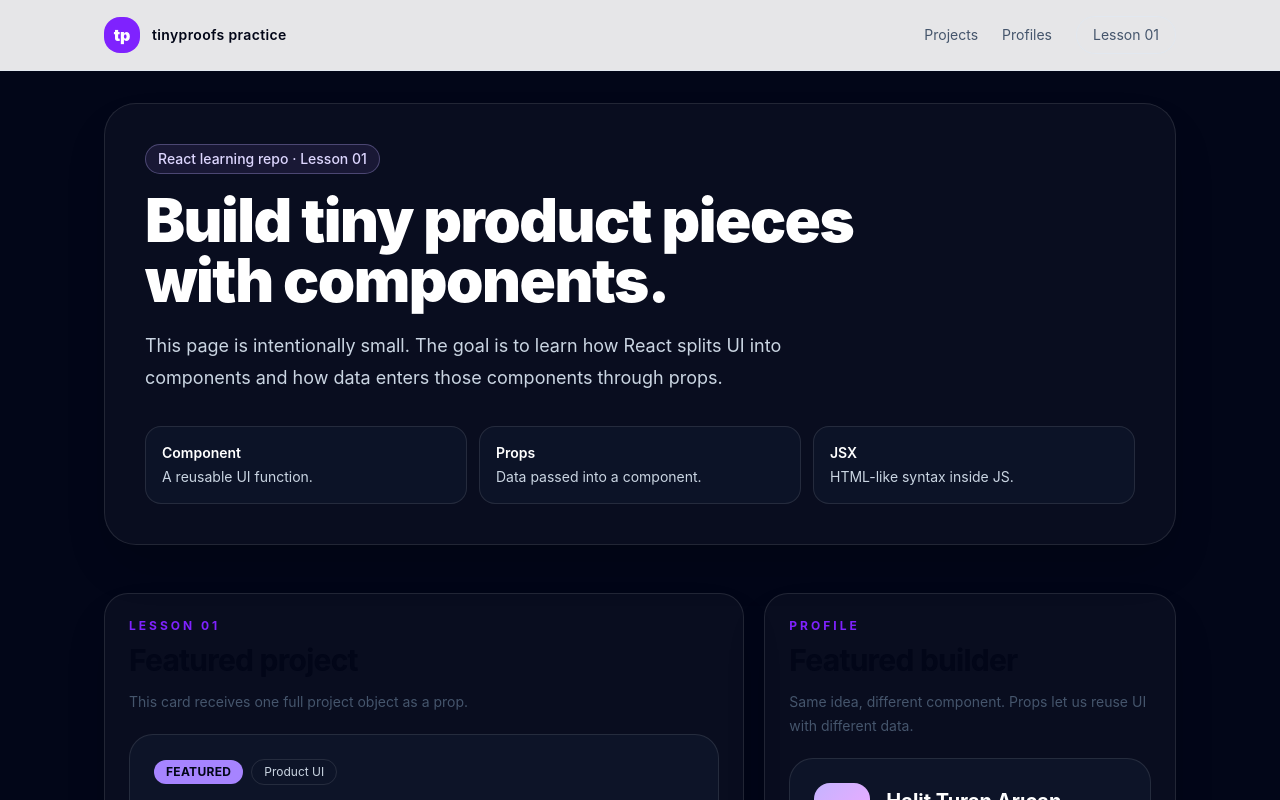
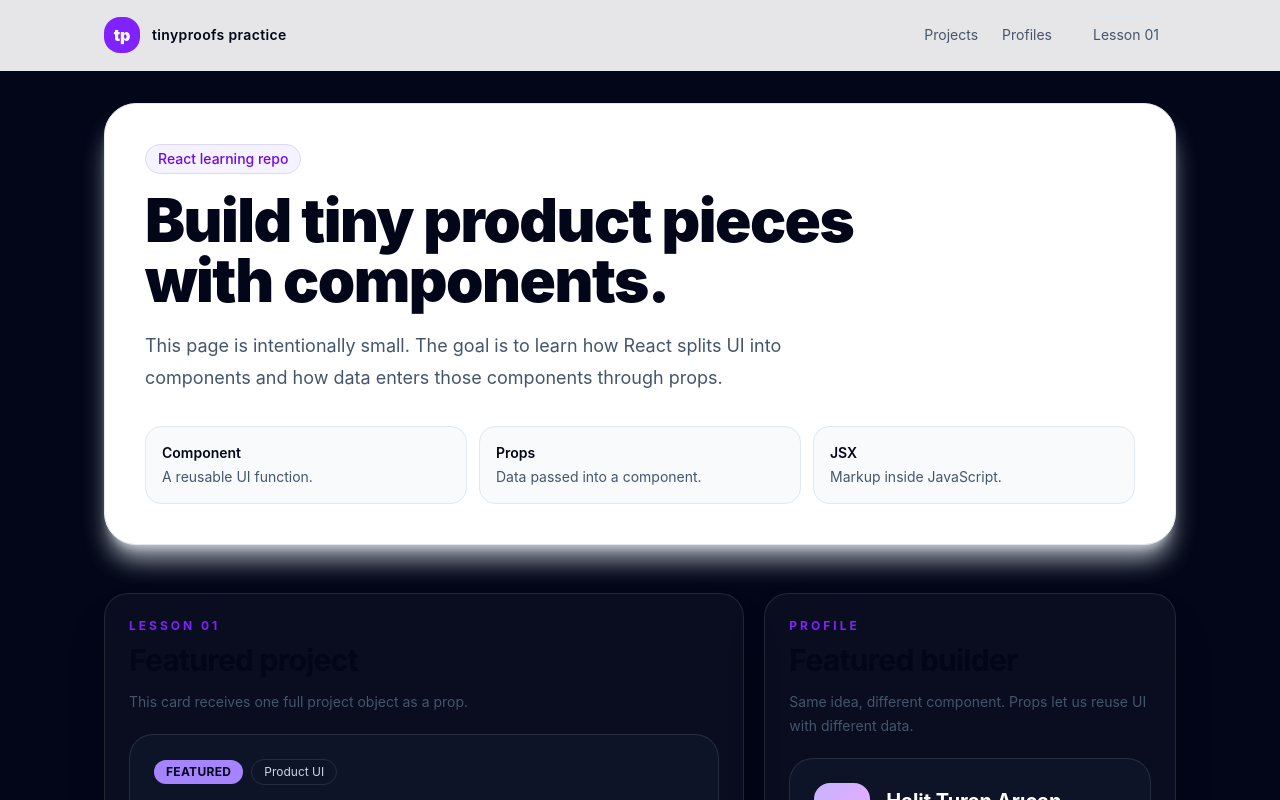
Before and after one commit to turanarican1985/tinyproofs-react-practice, a React (Vite) app: page / in a window 1280 px wide. Shown: the top 800 px of the page. Built offline with nearby package versions, Linux system fonts and the light colour scheme.

Commit message:
Convert hero to light theme

```diff
--- a/src/components/Hero.jsx
+++ b/src/components/Hero.jsx
@@ -1,32 +1,32 @@
 export default function Hero() {
   return (
-    <section id="top" className="overflow-hidden rounded-[2rem] border border-white/10 bg-white/[0.03] p-6 shadow-2xl shadow-black/20 sm:p-8 lg:p-10">
+    <section id="top" className="overflow-hidden rounded-[2rem] border border-slate-200 bg-white p-6 shadow-xl shadow-slate-200/70 sm:p-8 lg:p-10">
       <div className="max-w-3xl">
-        <p className="mb-4 inline-flex rounded-full border border-violet-300/30 bg-violet-400/10 px-3 py-1 text-sm font-medium text-violet-200">
-          React learning repo · Lesson 01
+        <p className="mb-4 inline-flex rounded-full border border-violet-200 bg-violet-50 px-3 py-1 text-sm font-medium text-violet-700">
+          React learning repo
         </p>
 
-        <h1 className="text-4xl font-black tracking-tight text-white sm:text-5xl lg:text-6xl">
+        <h1 className="text-4xl font-black tracking-tight text-slate-950 sm:text-5xl lg:text-6xl">
           Build tiny product pieces with components.
         </h1>
 
-        <p className="mt-5 max-w-2xl text-base leading-8 text-slate-300 sm:text-lg">
+        <p className="mt-5 max-w-2xl text-base leading-8 text-slate-600 sm:text-lg">
           This page is intentionally small. The goal is to learn how React splits UI into components and how data enters those components through props.
         </p>
       </div>
 
-      <div className="mt-8 grid gap-3 text-sm text-slate-300 sm:grid-cols-3">
-        <div className="rounded-2xl border border-white/10 bg-slate-900/70 p-4">
-          <p className="font-semibold text-white">Component</p>
+      <div className="mt-8 grid gap-3 text-sm text-slate-600 sm:grid-cols-3">
+        <div className="rounded-2xl border border-slate-200 bg-slate-50 p-4">
+          <p className="font-semibold text-slate-950">Component</p>
           <p className="mt-1">A reusable UI function.</p>
         </div>
-        <div className="rounded-2xl border border-white/10 bg-slate-900/70 p-4">
-          <p className="font-semibold text-white">Props</p>
+        <div className="rounded-2xl border border-slate-200 bg-slate-50 p-4">
+          <p className="font-semibold text-slate-950">Props</p>
           <p className="mt-1">Data passed into a component.</p>
         </div>
-        <div className="rounded-2xl border border-white/10 bg-slate-900/70 p-4">
-          <p className="font-semibold text-white">JSX</p>
-          <p className="mt-1">HTML-like syntax inside JS.</p>
+        <div className="rounded-2xl border border-slate-200 bg-slate-50 p-4">
+          <p className="font-semibold text-slate-950">JSX</p>
+          <p className="mt-1">Markup inside JavaScript.</p>
         </div>
       </div>
     </section>
```
